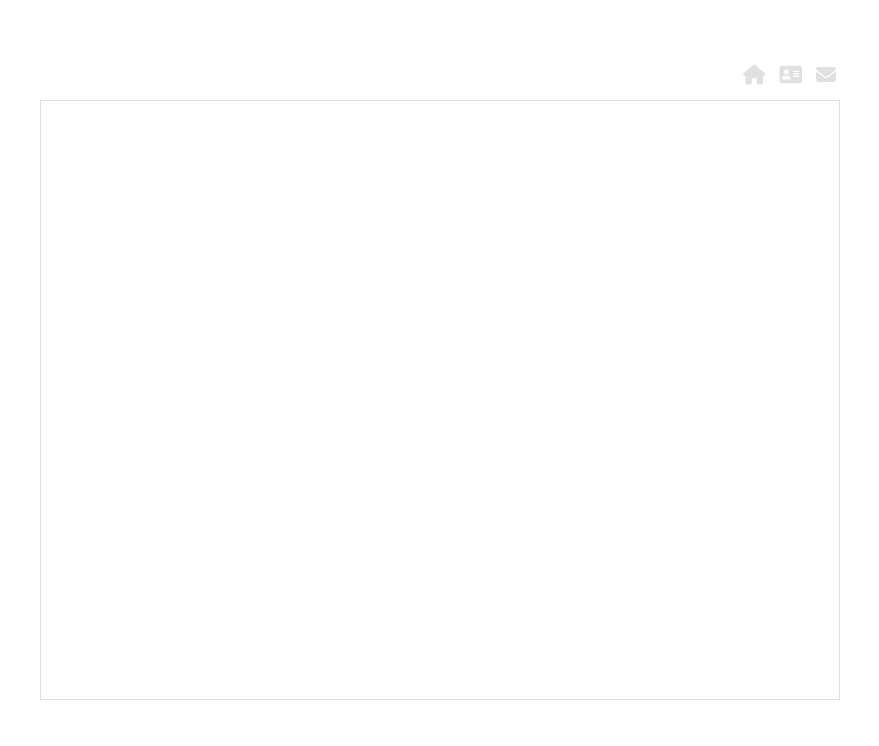
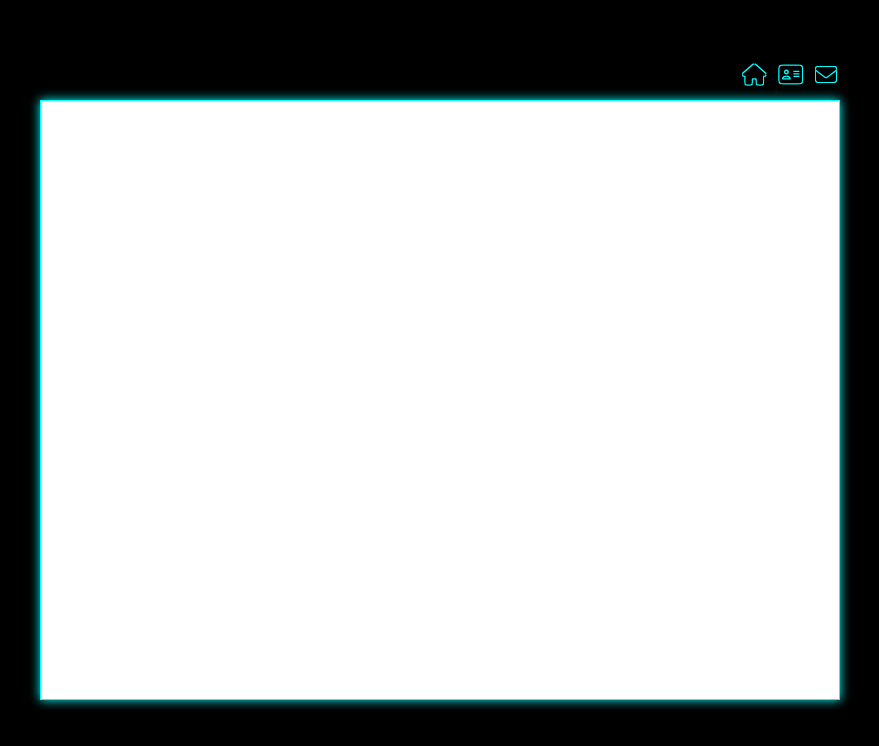
Before and after one commit to 1984neverended/1984, a plain HTML site: page index.html in a window 1280 px wide. Shown: the top 746 px of the page, without its empty margins (200-1079 px from the left). Drawn offline with Linux system fonts and the light colour scheme.

Commit message:
Add files via upload

```diff
--- a/style/main.css
+++ b/style/main.css
@@ -1,5 +1,5 @@
 body {
-    background-color: #FFF;
+    background-color: black;
 }
 
 .menuWrap {
@@ -13,16 +13,18 @@ body {
 }
 .menuLink {
     font-size: 20px;
-    color: #E0E0E0;
+    color: black;
     text-decoration: none;
     transition-duration: 1.5s;
     font-weight: bold;
     padding: 5px;
     background-color:inherit;
+    text-shadow: -1px -1px 0 cyan, 1px -1px 0 cyan, -1px 1px 0 cyan, 1px 1px 0 cyan;
 }
 .menuLink:hover {
-    color: pink;
-    transform: rotate(1080deg)
+    color: cyan;
+    transform: rotate(1080deg);
+    text-shadow: 0 0 20px cyan;
 }
 
 #contentFrame {
@@ -32,12 +34,10 @@ body {
     top: 50%;
     left: 50%;
     transform: translate(-50%, -50%);
-    border: 1px solid #E0E0E0;
+    border: 1px solid cyan;
     padding: 0px;
     margin: auto;
     transition-duration: 1.5s;
     box-sizing: border-box;
+    box-shadow: 0 0 10px cyan;
 }
-#contentFrame:hover {
-    border: 1px solid pink;
-}
```
